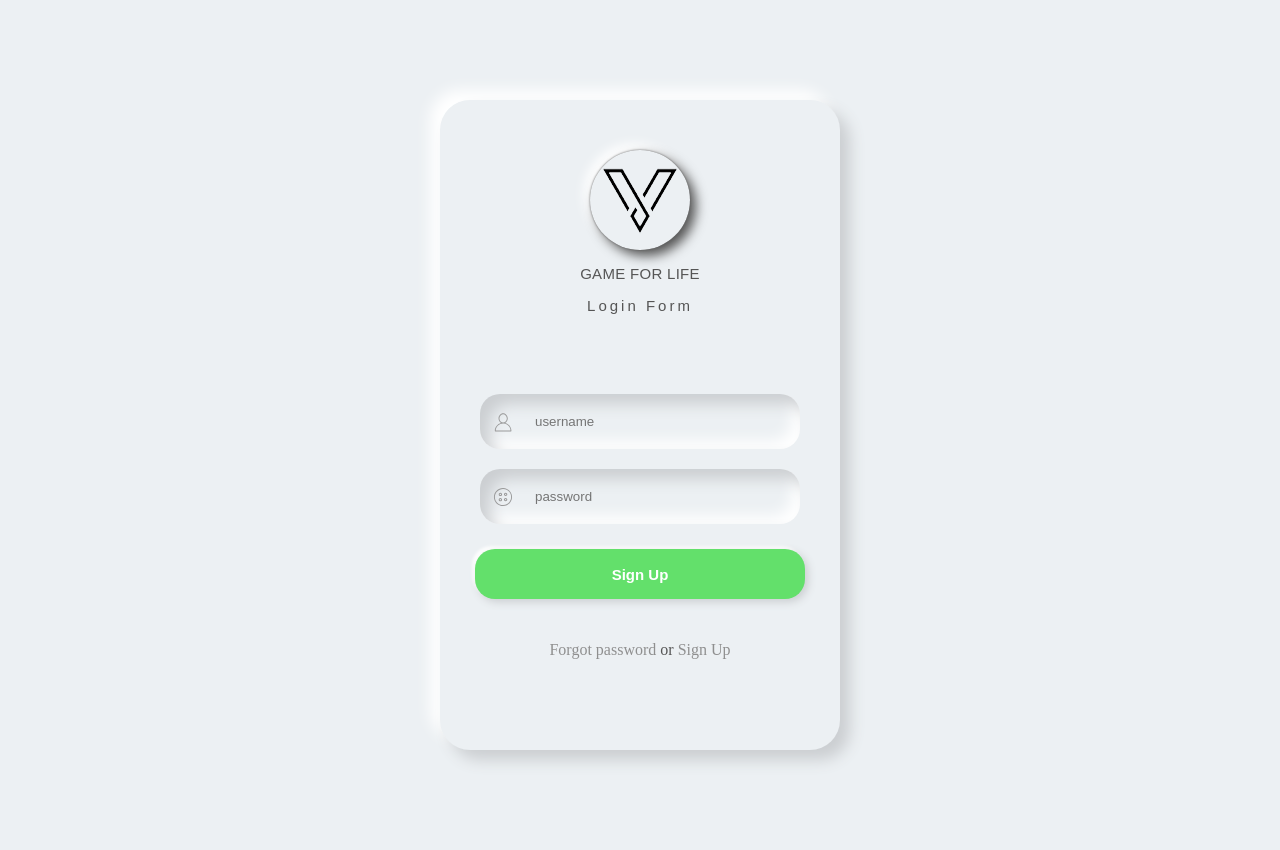
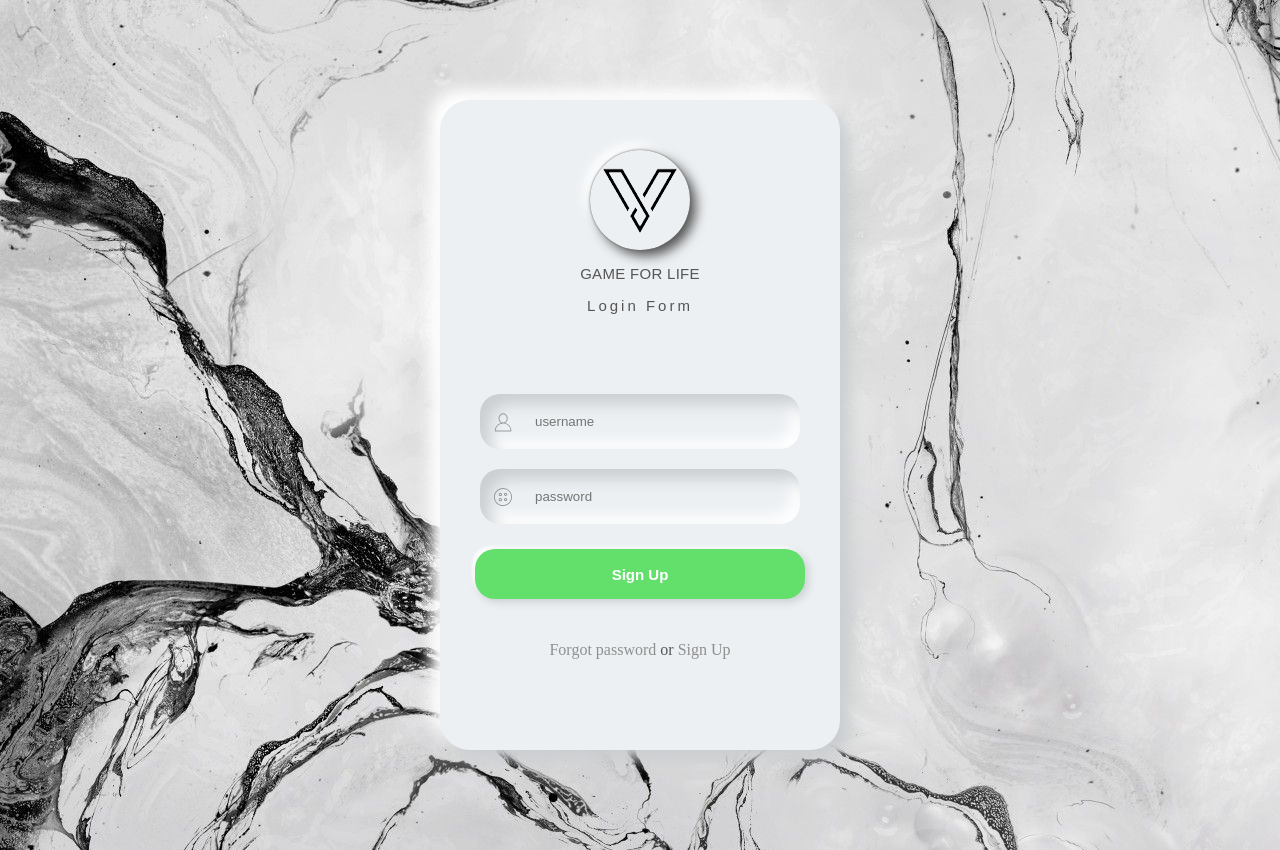
Before and after one commit to alnoman1620/Neumorphic-Login-Form, a plain HTML site: page index.html in a window 1280 px wide. Drawn offline with Linux system fonts and the light colour scheme.

Commit message:
background-change

```diff
--- a/style.css
+++ b/style.css
@@ -10,7 +10,7 @@ body {
   align-items: center;
   justify-content: center;
   color: #555;
-  background-color: #ecf0f3;
+  background-image: url(images/bk.jpg);
 }
 .login-form {
   width: 400px;
```
Also changed, not shown: images/bk.jpg (added).
